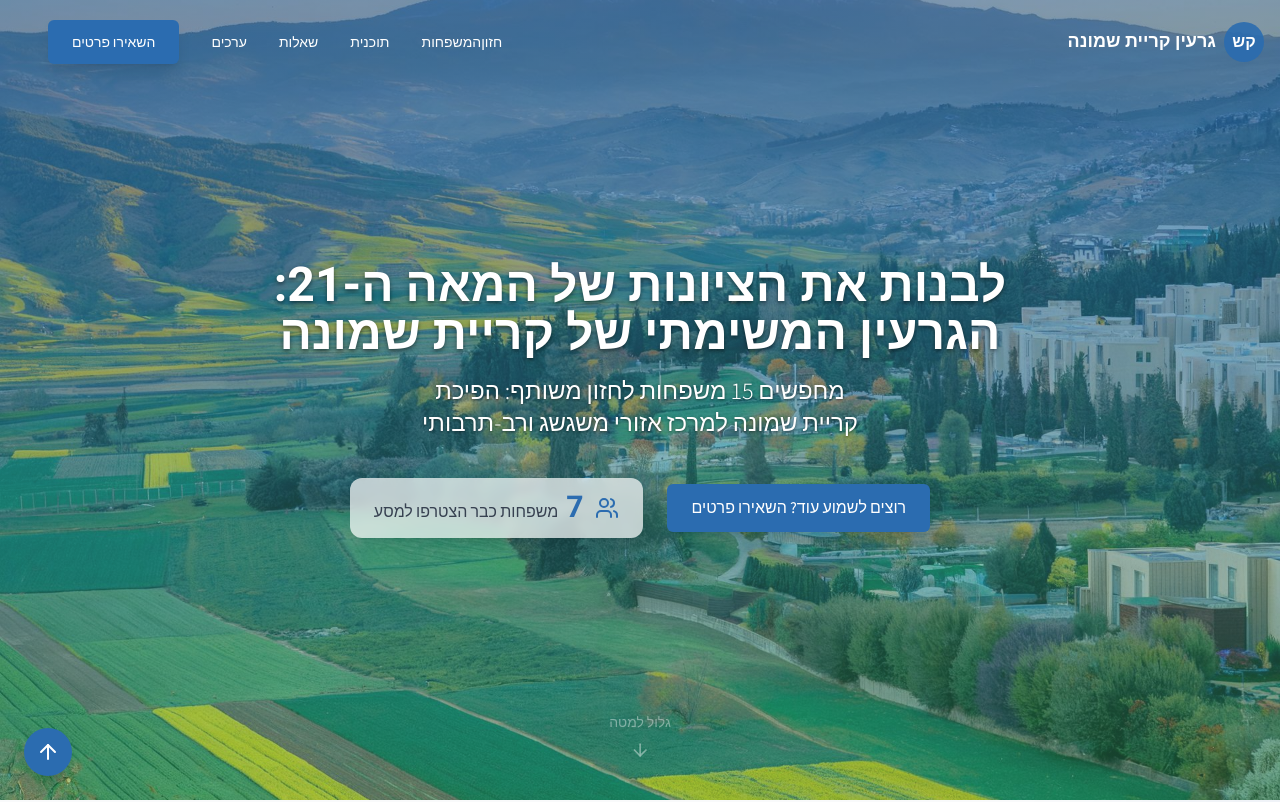
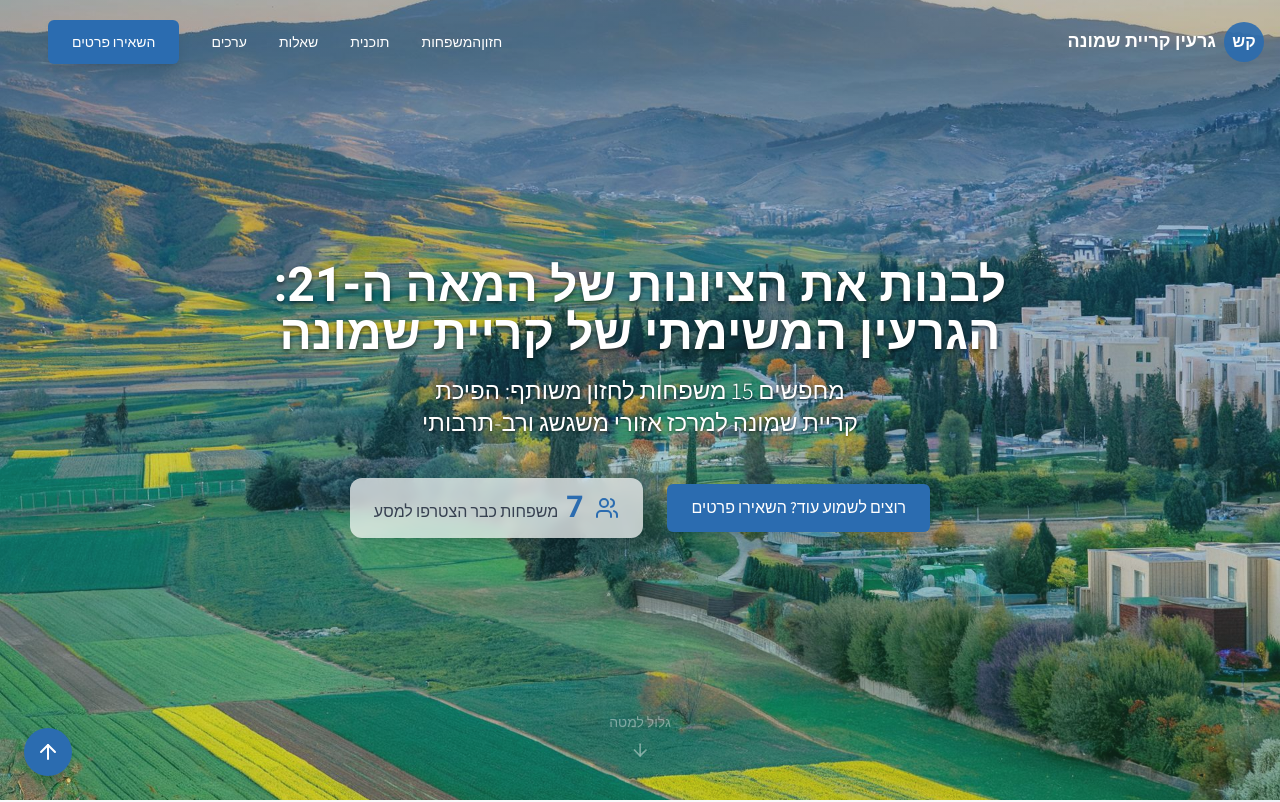
Before and after one commit to dcoten/build-kiryat-community, a React (Vite) app: page / in a window 1280 px wide. Shown: the top 802 px of the page. Built offline with nearby package versions, Linux system fonts and the light colour scheme.

Commit message:
Improve image clarity
The image in the hero section was slightly blurred, this commit aims to improve its clarity.

```diff
--- a/src/components/Hero.tsx
+++ b/src/components/Hero.tsx
@@ -26,7 +26,7 @@ const Hero = () => {
       {/* Background Image with Overlay */}
       <div className="absolute inset-0 z-0">
         {/* Using the uploaded galilview.jpeg image */}
-        <div className="absolute inset-0 bg-gradient-to-b from-kiryat-blue/60 to-kiryat-green/40 z-10"></div>
+        <div className="absolute inset-0 bg-gradient-to-b from-kiryat-blue/30 to-kiryat-green/20 z-10"></div>
         <img
           src="/galilview.jpeg"
           alt="נוף גלילי"
@@ -37,10 +37,10 @@ const Hero = () => {
       {/* Content */}
       <div ref={heroRef} className="container mx-auto px-4 z-10 text-center">
         <div className="animate-fade-in max-w-4xl mx-auto">
-          <h1 className="heading-xl text-white mb-4 text-balance shadow-text" style={{ textShadow: '0 2px 4px rgba(0,0,0,0.5)' }}>
+          <h1 className="heading-xl text-white mb-4 text-balance shadow-text" style={{ textShadow: '0 2px 4px rgba(0,0,0,0.6)' }}>
             לבנות את הציונות של המאה ה-21: הגרעין המשימתי של קריית שמונה
           </h1>
-          <p className="text-xl md:text-2xl font-light text-white mb-8 max-w-3xl mx-auto text-balance" style={{ textShadow: '0 1px 3px rgba(0,0,0,0.5)' }}>
+          <p className="text-xl md:text-2xl font-light text-white mb-8 max-w-3xl mx-auto text-balance" style={{ textShadow: '0 1px 3px rgba(0,0,0,0.6)' }}>
             מחפשים 15 משפחות לחזון משותף: הפיכת קריית שמונה למרכז אזורי משגשג ורב-תרבותי
           </p>
 
```
